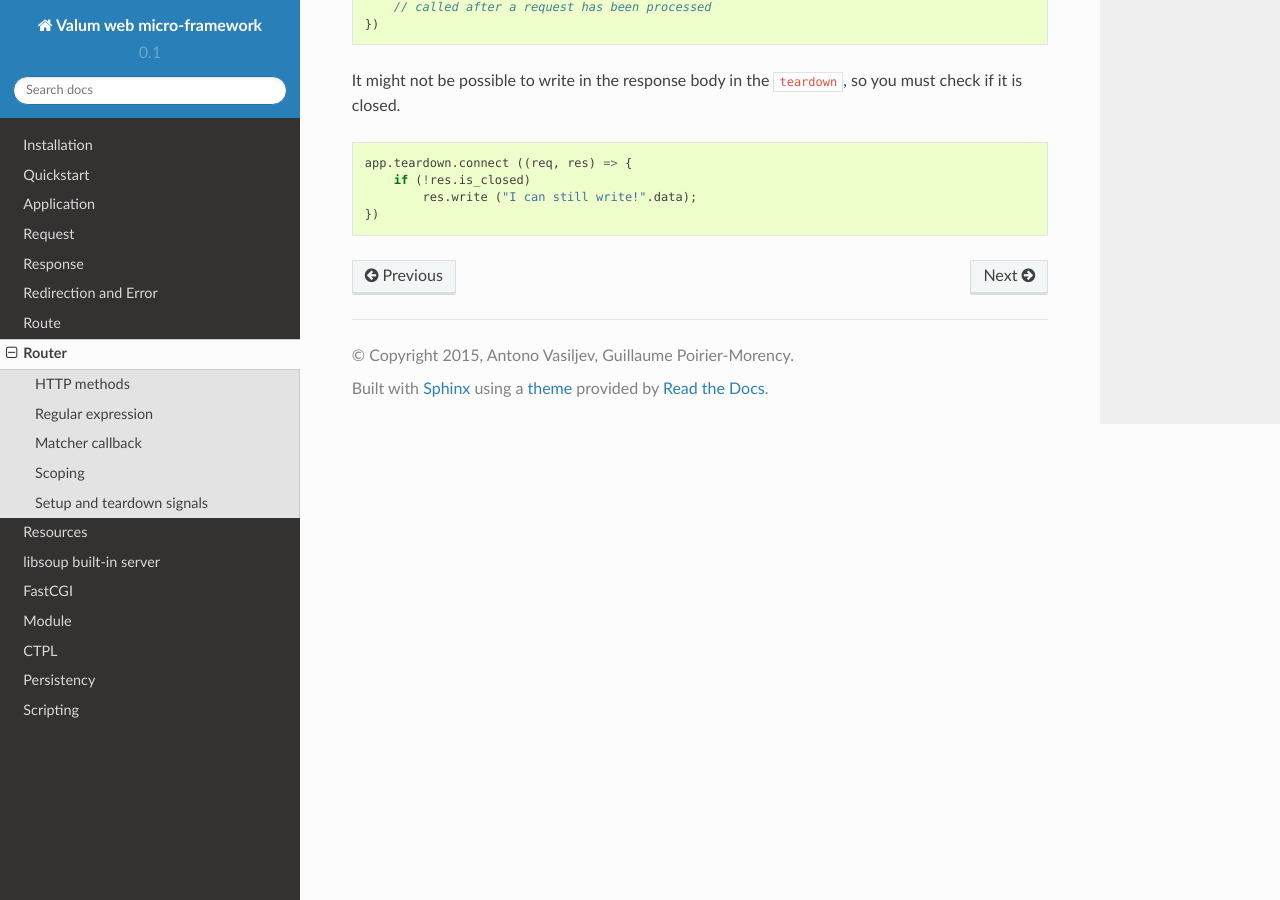
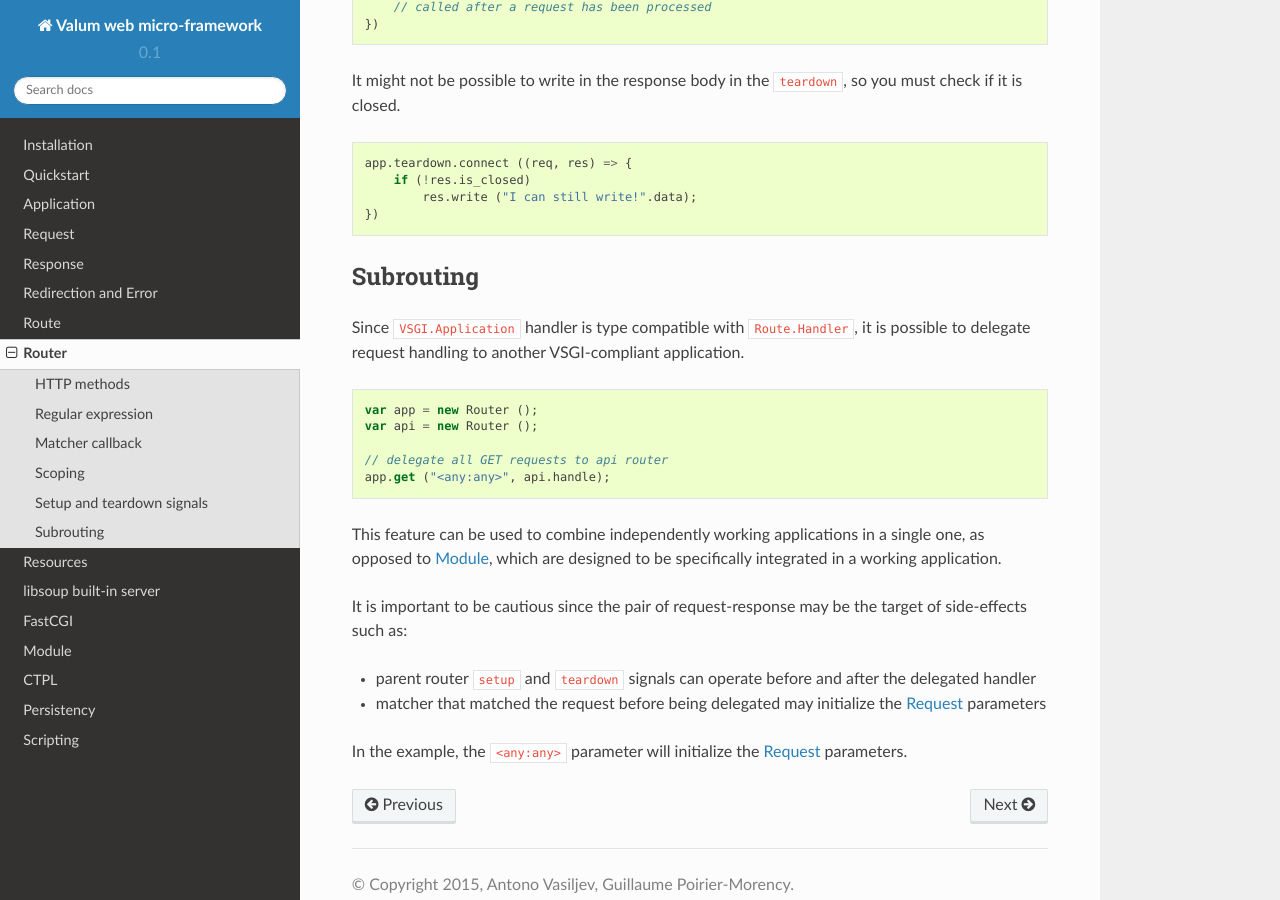
Before and after one commit to valum-framework/valum, a Sphinx documentation site: the page built from docs/router.rst, in a window 1280 px wide and 900 px high, scrolled down 2844 px. Built offline with Sphinx 7.4.7 and the Read the Docs theme 2.0.0, drawn with Linux system fonts in a browser that asks for light colours; pages that are not in the unit, such as notebooks, are missing from menus; some of the changed text lies outside the part shown.

Commit message:
Documents how to do subrouting.
Subrouting is an approach that delegates requests handling to another
VSGI-compliant application.

Adds an example of subrouting and improves the home layout to present examples
per category (Basics, Router & Extras).

Adds a test to ensure subrouting is working properly.

```diff
--- a/docs/router.rst
+++ b/docs/router.rst
@@ -157,3 +157,33 @@
         if (!res.is_closed)
             res.write ("I can still write!".data);
     })
+
+Subrouting
+----------
+
+Since ``VSGI.Application`` handler is type compatible with ``Route.Handler``,
+it is possible to delegate request handling to another VSGI-compliant
+application.
+
+.. code:: vala
+
+    var app = new Router ();
+    var api = new Router ();
+
+    // delegate all GET requests to api router
+    app.get ("<any:any>", api.handle);
+
+This feature can be used to combine independently working applications in
+a single one, as opposed to :doc:`module`, which are designed to be
+specifically integrated in a working application.
+
+It is important to be cautious since the pair of request-response may be the
+target of side-effects such as:
+
+-  parent router ``setup`` and ``teardown`` signals can operate before and
+   after the delegated handler
+-  matcher that matched the request before being delegated may initialize the
+   :doc:`vsgi/request` parameters
+
+In the example, the ``<any:any>`` parameter will initialize the
+:doc:`vsgi/request` parameters.
```
Also changed, not shown: other parts of docs/router.rst (+1 -1 lines), 4 other files.
